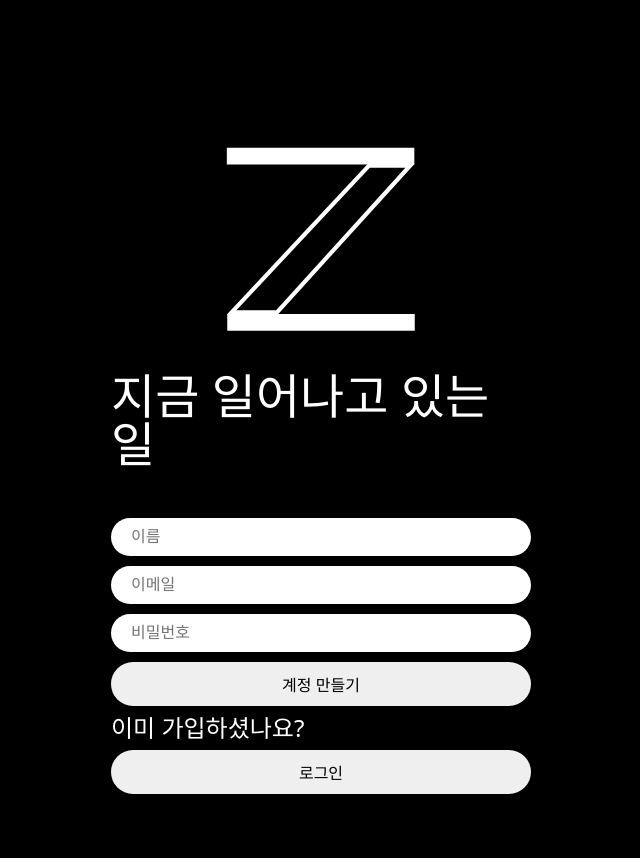
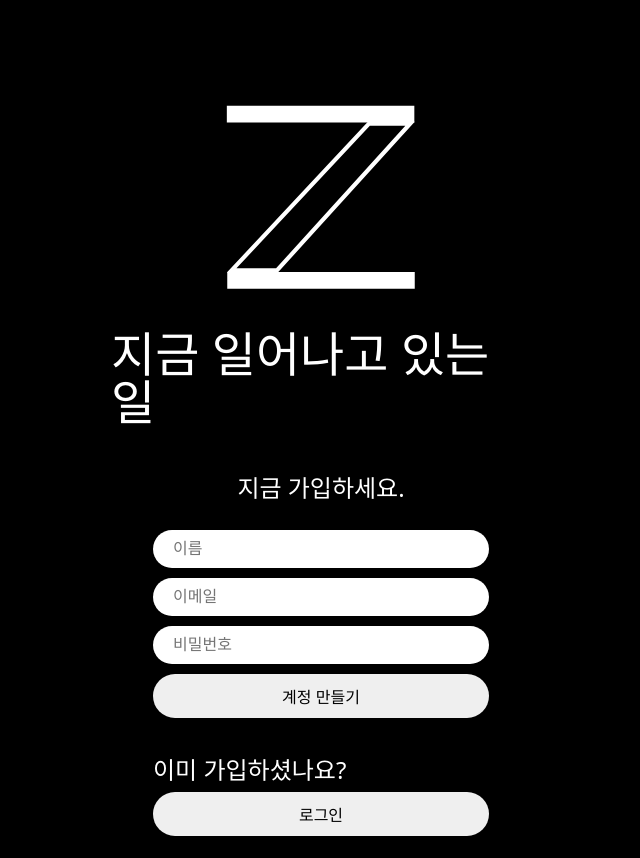
Before and after one commit to hyeonpearl/snap-story, a React (Vite) app: page / in a window 1280 px wide. Shown: the whole page, without its empty margins (319-959 px from the left). Built offline with nearby package versions, Linux system fonts and the light colour scheme.

Commit message:
fix: Txt 컴포넌트 Prop 타입 구체적으로 명시
* Spacing 적용

```diff
--- a/src/_zlib/components/Form.tsx
+++ b/src/_zlib/components/Form.tsx
@@ -5,9 +5,8 @@ export function Form({ ...props }) {
 }
 
 const StyledForm = styled.form`
-  margin-top: 50px;
   display: flex;
   flex-direction: column;
-  width: 100%;
+  width: 80%;
   gap: 10px;
 `;
--- a/src/_zlib/components/Txt.tsx
+++ b/src/_zlib/components/Txt.tsx
@@ -2,7 +2,7 @@ import { css, styled } from 'styled-components';
 import { HTMLAttributes } from 'react';
 
 interface Props extends HTMLAttributes<HTMLSpanElement> {
-  typography?: string;
+  typography: 'h1' | 'h4' | 'error';
 }
 
 export function Txt({ typography, ...props }: Props) {
--- a/src/pages/SignUp.tsx
+++ b/src/pages/SignUp.tsx
@@ -1,6 +1,7 @@
 import { Form } from '../_zlib/components/Form';
 import { Icon } from '../_zlib/components/Icon';
 import { Input } from '../_zlib/components/Input';
+import { Spacing } from '../_zlib/components/Spacing';
 import { Txt } from '../_zlib/components/Txt';
 import { Wrapper } from '../_zlib/components/Wrapper';
 import useSignUp from '../_zlib/hooks/useSignUp';
@@ -13,6 +14,10 @@ export default function SignUp() {
       <Wrapper type={'form'}>
         <Icon width={250} height={250} />
         <Txt typography={'h1'}>지금 일어나고 있는 일</Txt>
+        <Spacing direction='vertical' size={50} />
+        <Txt typography={'h4'}>지금 가입하세요.</Txt>
+        <Spacing direction='vertical' size={30} />
+
         <Form onSubmit={onSubmit}>
           <Input
             name={'name'}
@@ -39,6 +44,8 @@ export default function SignUp() {
             required
           />
           <Input value={'계정 만들기'} type={'submit'} required />
+          <Spacing direction={'vertical'} size={20} />
+
           <Txt typography='h4'>이미 가입하셨나요?</Txt>
           <Input value={'로그인'} type={'button'} onClick={moveToSignIn} />
         </Form>
```
